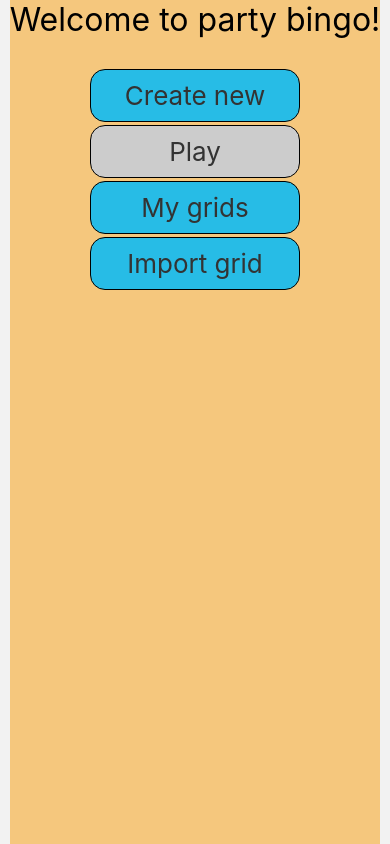
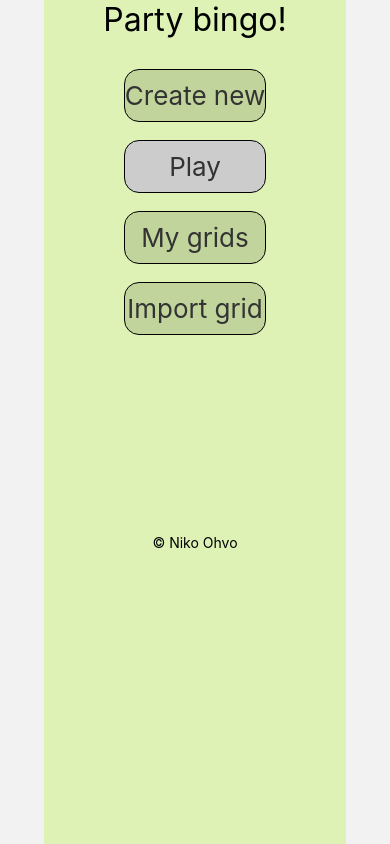
Before and after one commit to Nohvo/PartyBingo, a React Native app: screen /Home in a window 390 px wide. Built offline with nearby package versions, Linux system fonts and the light colour scheme.

Commit message:
styling changes

```diff
--- a/src/components/CustomButton.tsx
+++ b/src/components/CustomButton.tsx
@@ -28,7 +28,7 @@ export const CustomButton = (props: CustomButtonProps) => {
 }
 const styles = StyleSheet.create({
     buttonWrapper: {
-        backgroundColor: "#27bce6",
+        backgroundColor: Colors.BUTTON,
         justifyContent: "center",
         alignItems: "center",
         marginBottom: 3,
--- a/src/screens/CreateForm.tsx
+++ b/src/screens/CreateForm.tsx
@@ -62,7 +62,6 @@ const CreateForm = (props: Props & StackScreenProps<any>) => {
 
     return (
         <ScrollView contentContainerStyle={styles.contentContainer}>
-            <Text style={styles.text}>Welcome to create form!</Text>
             {/* Grid size container */}
             <View style={{ flexDirection: "row", marginLeft:"2%" }}>
                 <View style={{ flexDirection: "row" }}>
--- a/src/screens/Home.tsx
+++ b/src/screens/Home.tsx
@@ -22,12 +22,23 @@ const Home = (props: Props & StackScreenProps<any>) => {
 
     return (
         <View style={styles.container}>
-            <Text style={styles.text}>Welcome to party bingo!</Text>
+            <Text style={styles.text}>Party bingo!</Text>
             <View style={styles.buttons}>
-                <CustomButton title={"Create new"} onPress={() => props.navigation.navigate("CreateForm")} />
-                <CustomButton title={"Play"} disabled={grids.length <= 0} onPress={() => props.navigation.navigate("BingoGrid", { grids: grids })} />
-                <CustomButton title={"My grids"} onPress={() => { props.navigation.navigate("MyGrids", { grids: grids }) }} />
-                <CustomButton title={"Import grid"} onPress={() => { props.navigation.navigate("ImportGrid") }} />
+                <View style={styles.divider}>
+                    <CustomButton title={"Create new"} onPress={() => props.navigation.navigate("CreateForm")} />
+                </View>
+                <View style={styles.divider}>
+                    <CustomButton title={"Play"} disabled={grids.length <= 0} onPress={() => props.navigation.navigate("BingoGrid", { grids: grids })} />
+                </View>
+                <View style={styles.divider}>
+                    <CustomButton title={"My grids"} onPress={() => { props.navigation.navigate("MyGrids", { grids: grids }) }} />
+                </View>
+                <View style={styles.divider}>
+                    <CustomButton title={"Import grid"} onPress={() => { props.navigation.navigate("ImportGrid") }} />
+                </View>
+            </View>
+            <View style={{ flexDirection: "column", marginTop:"60%"}}>
+                    <Text style={{alignSelf:"center"}}>© Niko Ohvo</Text>
             </View>
         </View>
     )
@@ -41,6 +52,9 @@ const styles = StyleSheet.create({
     buttons: {
         marginHorizontal: 80,
     },
+    divider: {
+        marginBottom: 15
+    },
     text: {
         color: "#000",
         fontSize: 32,
--- a/src/screens/MyGrids.tsx
+++ b/src/screens/MyGrids.tsx
@@ -1,5 +1,5 @@
 import React, { useEffect, useState } from 'react'
-import { Text, Button, View, StyleSheet } from 'react-native'
+import { Text, Button, View, StyleSheet, TouchableOpacity } from 'react-native'
 import { GridContainer, setReduxGrid } from '../features/grid'
 import { StackScreenProps } from '@react-navigation/stack'
 import { DataTable } from 'react-native-paper'
@@ -58,10 +58,10 @@ const MyGrids = (props: StackScreenProps<any>) => {
                         <Text>{grid.name}</Text>
                     </DataTable.Cell>
                     <DataTable.Cell>
-                        <Button title={"Remove"} onPress={() => { console.log(handleRemove(grid.id)) } }></Button>
+                        <TouchableOpacity style={styles.actionButton} onPress={() => { console.log(handleRemove(grid.id))}}><Text style={styles.text}>Remove</Text></TouchableOpacity>
                     </DataTable.Cell>
                     <DataTable.Cell>
-                        <Button title={"Export"} onPress={() => { encryptToClipboard(JSON.stringify(grid)) } }></Button>
+                        <TouchableOpacity style={styles.actionButton} onPress={() => { encryptToClipboard(JSON.stringify(grid)) } }><Text style={styles.text}>Export</Text></TouchableOpacity>
                     </DataTable.Cell>
                 </DataTable.Row>
             ))}
@@ -76,6 +76,15 @@ const styles = StyleSheet.create({
     container: {
         backgroundColor: Colors.BACKGROUND,
         height:"100%"
+    },
+    actionButton: {
+        borderWidth:1,
+        padding:10,
+        borderRadius:10,
+        backgroundColor: Colors.BUTTON
+    },
+    text: {
+        color:"#000"
     }
 })
 
--- a/src/style/Colors.ts
+++ b/src/style/Colors.ts
@@ -1,5 +1,6 @@
 export const Colors = {
-    BACKGROUND: "#f5c77d",
+    BACKGROUND: "#def2b6",
     UNOPENED: "#3486eb",
-    OPENED: "#29d961"
+    OPENED: "#29d961",
+    BUTTON: "#c1d49b"
 }
```
